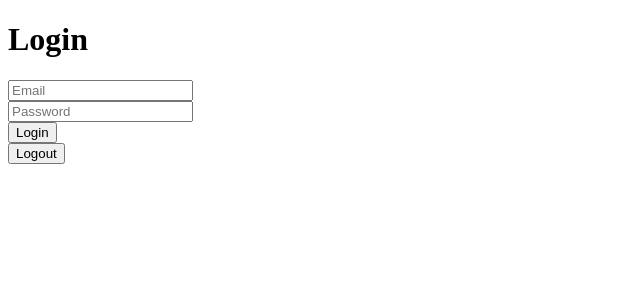
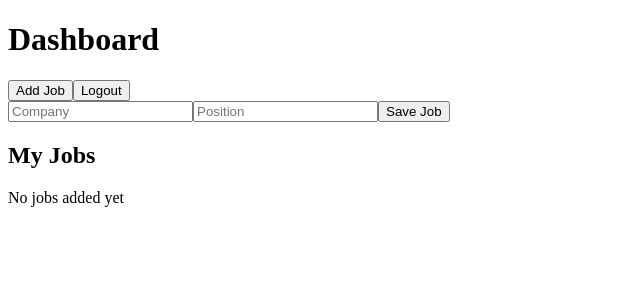
Before and after one commit to adityapanwar027/job-application-tracker-frontend, a React app: page / in a window 1280 px wide. Shown: the top 300 px of the page, without its empty margins (0-640 px from the left). Built offline with nearby package versions, Linux system fonts and the light colour scheme; the HTML template or start-up script is replaced by a standard one.

Commit message:
Add dashbors and job form

```diff
--- a/src/App.jsx
+++ b/src/App.jsx
@@ -1,7 +1,7 @@
-import Login from "./pages/Login";
+import Dashboard from "./pages/Dashbord";
 
 function App() {
-  return <Login />;
+  return <Dashboard />;
 }
 
 export default App;
--- /dev/null
+++ b/src/Pages/Dashbord.jsx
@@ -0,0 +1,78 @@
+import { useState } from "react";
+
+function Dashboard() {
+  const [jobs, setJobs] = useState([]);
+
+  const [formData, setFormData] = useState({
+    company: "",
+    position: "",
+  });
+
+  const handleChange = (e) => {
+    setFormData({
+      ...formData,
+      [e.target.name]: e.target.value,
+    });
+  };
+
+  const handleSubmit = (e) => {
+    e.preventDefault();
+
+    setJobs([
+      ...jobs,
+      {
+        company: formData.company,
+        position: formData.position,
+      },
+    ]);
+
+    setFormData({
+      company: "",
+      position: "",
+    });
+  };
+
+  return (
+    <div>
+      <h1>Dashboard</h1>
+
+      <button>Add Job</button>
+      <button>Logout</button>
+
+      <form onSubmit={handleSubmit}>
+        <input
+          type="text"
+          name="company"
+          placeholder="Company"
+          value={formData.company}
+          onChange={handleChange}
+        />
+
+        <input
+          type="text"
+          name="position"
+          placeholder="Position"
+          value={formData.position}
+          onChange={handleChange}
+        />
+
+        <button type="submit">Save Job</button>
+      </form>
+
+      <h2>My Jobs</h2>
+
+      {jobs.length === 0 ? (
+        <p>No jobs added yet</p>
+      ) : (
+        jobs.map((job, index) => (
+          <div key={index}>
+            <h3>{job.company}</h3>
+            <p>{job.position}</p>
+          </div>
+        ))
+      )}
+    </div>
+  );
+}
+
+export default Dashboard;
```
